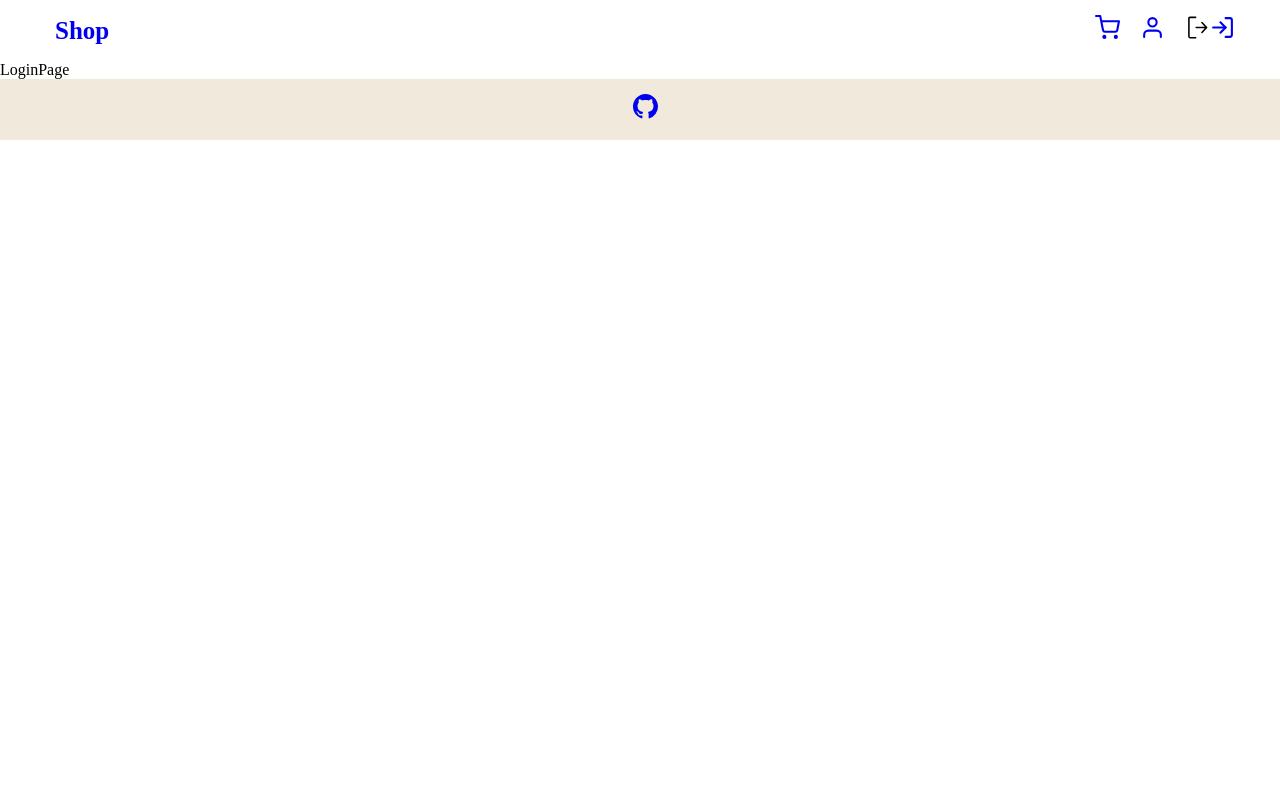
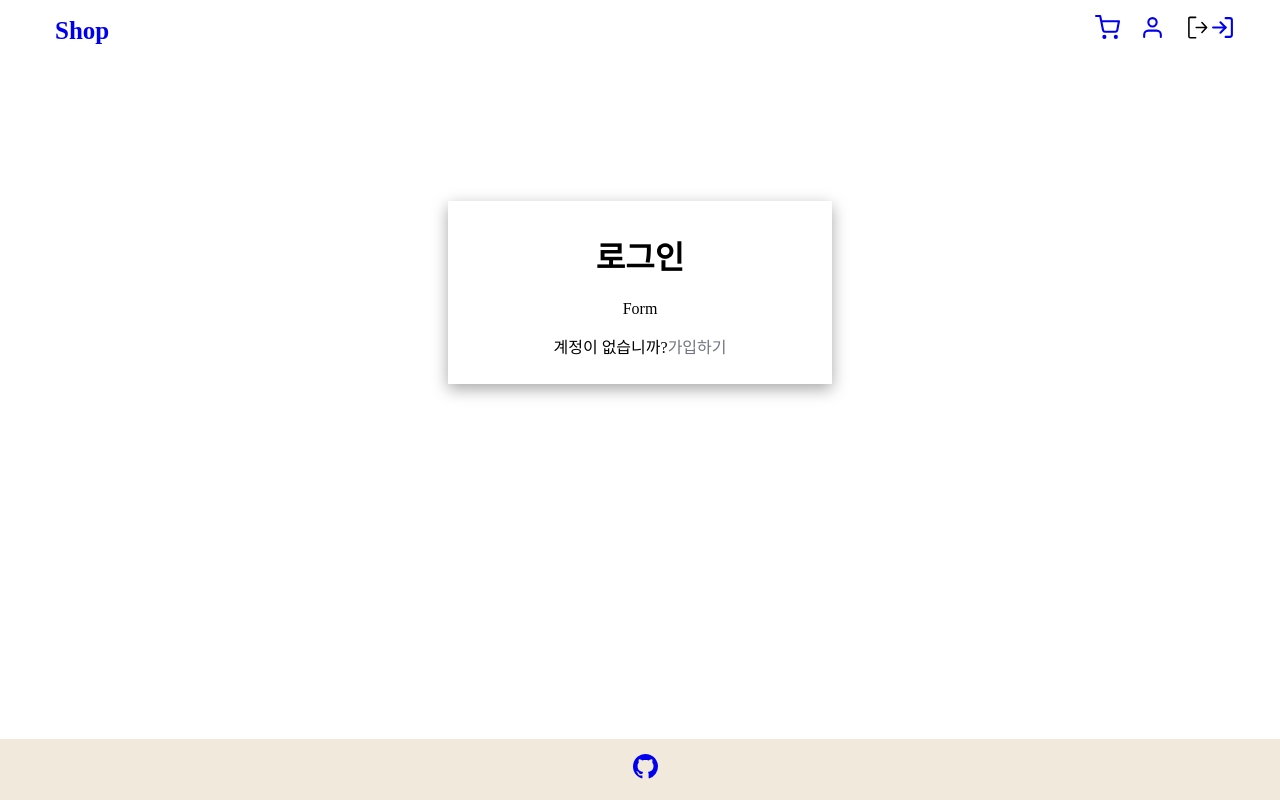
Before and after one commit to studioOwol/react-js-study-shop, a React (Vite) app: page /login in a window 1280 px wide. Built offline with nearby package versions, Linux system fonts and the light colour scheme.

Commit message:
feat: Login, Register 페이지 UI 생성

```diff
--- a/src/pages/LoginPage/index.jsx
+++ b/src/pages/LoginPage/index.jsx
@@ -1,5 +1,18 @@
+import { Link } from 'react-router-dom';
+import SignIn from './sign-in/SignIn.jsx';
+
 const LoginPage = () => {
-  return <div>LoginPage</div>;
+  return (
+    <div className='page'>
+      <div className='form_container'>
+        <h1>로그인</h1>
+        <SignIn />
+        <p>
+          계정이 없습니까?<Link to={'/register'}>가입하기</Link>
+        </p>
+      </div>
+    </div>
+  );
 };
 
 export default LoginPage;
--- /dev/null
+++ b/src/pages/LoginPage/sign-in/SignIn.jsx
@@ -0,0 +1,7 @@
+import Form from '../../../components/form/Form.jsx';
+
+const SignIn = () => {
+  return <Form title={'로그인'} />;
+};
+
+export default SignIn;
--- a/src/pages/RegisterPage/index.jsx
+++ b/src/pages/RegisterPage/index.jsx
@@ -1,5 +1,18 @@
+import { Link } from 'react-router-dom';
+import SignUp from './sign-up/SignUp.jsx';
+
 const RegisterPage = () => {
-  return <div>RegisterPage</div>;
+  return (
+    <div className='page'>
+      <div className='form_container'>
+        <h1>회원가입</h1>
+        <SignUp />
+        <p>
+          이미 계정이 있습니까?<Link to={'/login'}>로그인</Link>
+        </p>
+      </div>
+    </div>
+  );
 };
 
 export default RegisterPage;
--- /dev/null
+++ b/src/pages/RegisterPage/sign-up/SignUp.jsx
@@ -0,0 +1,7 @@
+import Form from '../../../components/form/Form.jsx';
+
+const SignUp = () => {
+  return <Form title={'가입하기'} />;
+};
+
+export default SignUp;
```
